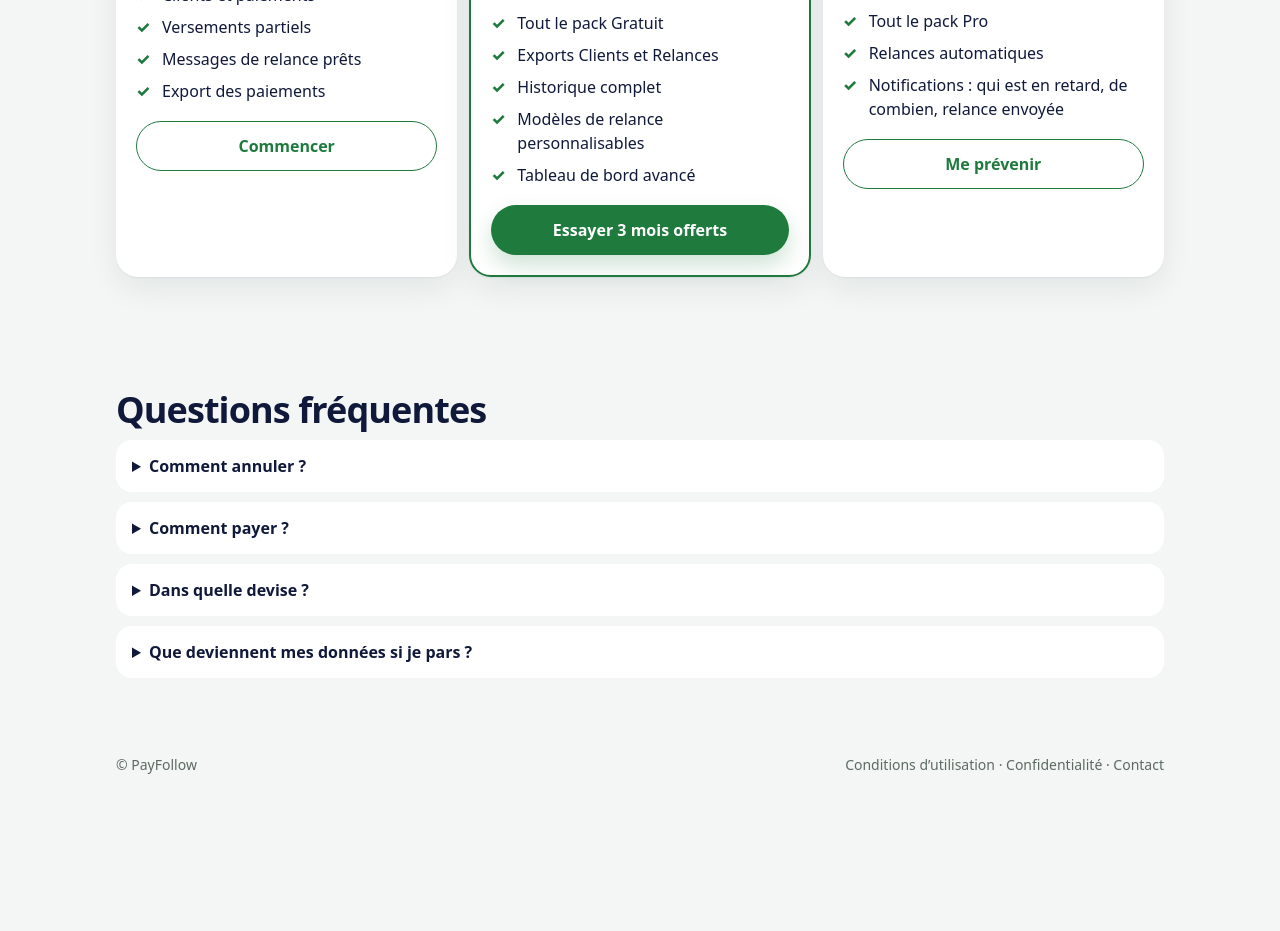
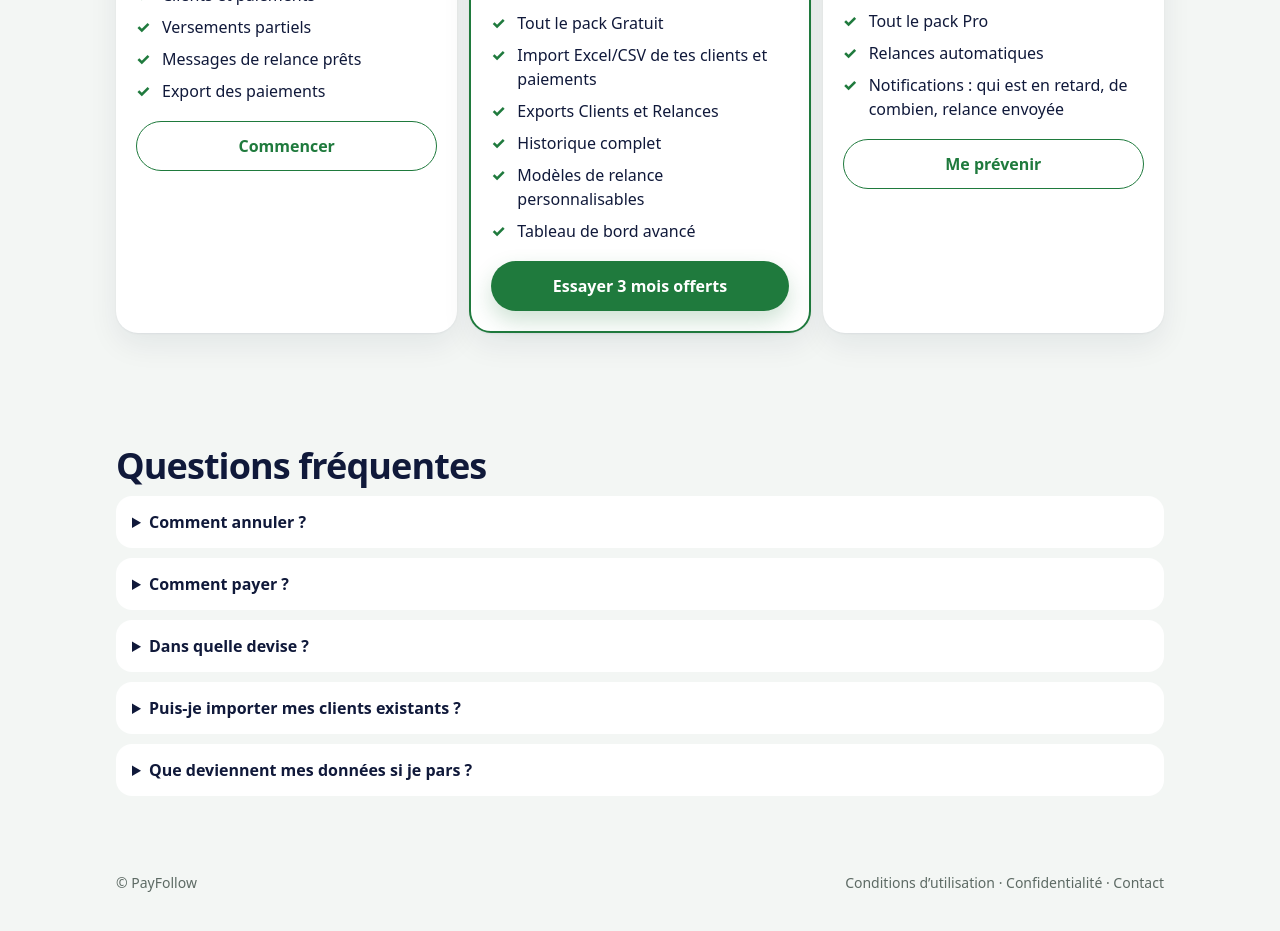
Before and after one commit to Amed0VOID-prog/payfollow, a plain HTML site: page payfollow-tarifs.html in a window 1280 px wide. Shown: the part 623-1554 px from the top of the page. Before the commit the page ends 1438 px from the top, so only its background shows below. Drawn offline with Linux system fonts and the light colour scheme.

Commit message:
Add files via upload

```diff
--- a/payfollow-tarifs.html
+++ b/payfollow-tarifs.html
@@ -51,12 +51,13 @@ footer{padding:20px 0 40px;color:var(--mut);font-size:14px}footer .w{display:fle
 <section style="padding-top:24px"><div class="offer rv" style="padding:16px 20px;border-radius:20px"><b>Testeurs : 3 mois du pack Pro offerts</b> <span style="color:#c9d3ce">· 10 places, accompagnement personnel</span></div>
 <div class="grid g3">
 <div class="card plan rv"><h3>Gratuit</h3><div class="price"><span data-p="0">0 €</span></div><ul><li>Clients et paiements</li><li>Versements partiels</li><li>Messages de relance prêts</li><li>Export des paiements</li></ul><a class="btn ghost" style="width:100%" href="payfollow-connexion-v2.html">Commencer</a></div>
-<div class="card plan hot rv"><span class="tag">Le plus choisi</span><h3>Pro</h3><div class="price"><span data-p="4">4 €</span> <small>/mois</small></div><ul><li>Tout le pack Gratuit</li><li>Exports Clients et Relances</li><li>Historique complet</li><li>Modèles de relance personnalisables</li><li>Tableau de bord avancé</li></ul><a class="btn" style="width:100%" href="payfollow-connexion-v2.html">Essayer 3 mois offerts</a></div>
+<div class="card plan hot rv"><span class="tag">Le plus choisi</span><h3>Pro</h3><div class="price"><span data-p="4">4 €</span> <small>/mois</small></div><ul><li>Tout le pack Gratuit</li><li>Import Excel/CSV de tes clients et paiements</li><li>Exports Clients et Relances</li><li>Historique complet</li><li>Modèles de relance personnalisables</li><li>Tableau de bord avancé</li></ul><a class="btn" style="width:100%" href="payfollow-connexion-v2.html">Essayer 3 mois offerts</a></div>
 <div class="card plan rv"><span class="tag soon">Bientôt</span><h3>Premium</h3><div class="price"><span data-p="9">9 €</span> <small>/mois</small></div><ul><li>Tout le pack Pro</li><li>Relances automatiques</li><li>Notifications : qui est en retard, de combien, relance envoyée</li></ul><a class="btn ghost" style="width:100%" href="mailto:kaboreabdoulakim70@gmail.com?subject=Premium%20PayFollow">Me prévenir</a></div></div></section>
 <section><h2 class="rv">Questions fréquentes</h2>
 <details class="rv"><summary>Comment annuler ?</summary><p>À tout moment, sans engagement.</p></details>
 <details class="rv"><summary>Comment payer ?</summary><p>Pendant l’essai, rien à payer. Les moyens de paiement (carte, mobile money) seront précisés avant la fin de l’essai.</p></details>
 <details class="rv"><summary>Dans quelle devise ?</summary><p>Tu choisis ta devise, une seule par compte. Euro par défaut, FCFA aussi disponible.</p></details>
+<details class="rv"><summary>Puis-je importer mes clients existants ?</summary><p>Oui, avec le pack Pro : tu choisis un fichier Excel ou CSV, et tes clients et paiements sont ajoutés d’un coup. Tu vois d’abord un aperçu gratuitement, avant de passer au Pro.</p></details>
 <details class="rv"><summary>Que deviennent mes données si je pars ?</summary><p>Tu peux exporter tes paiements vers Excel avant de partir.</p></details></section>
 </main>
 <footer><div class="w"><span>© PayFollow</span><span><a href="payfollow-conditions.html">Conditions d’utilisation</a> · <a href="payfollow-confidentialite.html">Confidentialité</a> · <a href="mailto:kaboreabdoulakim70@gmail.com">Contact</a></span></div></footer>
```
